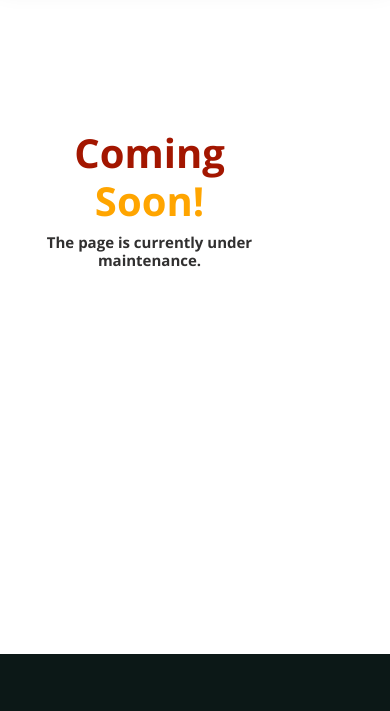
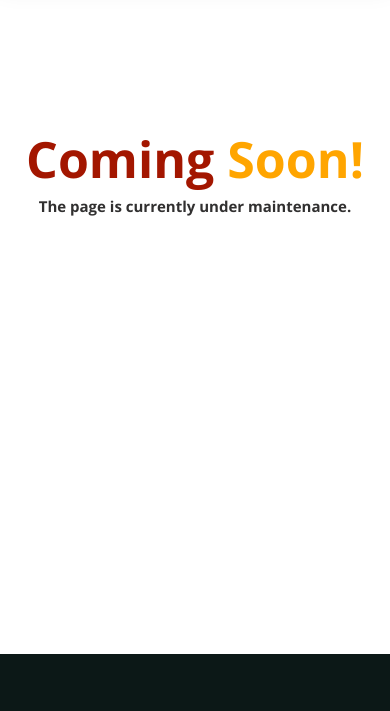
Before and after one commit to FestuMiles/testing, a plain HTML site: page index.html in a window 390 px wide. Shown: the part 122-833 px from the top of the page. Drawn offline with nearby package versions, Linux system fonts and the light colour scheme.

Commit message:
Update coming_soon.css

```diff
--- a/coming_soon.css
+++ b/coming_soon.css
@@ -181,19 +181,16 @@ nav .mobile-nav-toggle{
       text-align: center;
   }
   .coming_soon h1{
-        font-size: 40px;
+      font-size: 50px;
       margin-top: 150px;
   }
   .coming_soon h2{
     font-size: 15px;
   }
 
-    /* .coming_soon .image-section{
-        width: 35%;
-        padding-top: 50px;
-        padding-bottom: 0;
-        align-content: space-around;
-    } */
+  .coming_soon .image-section{
+      width: 0px;
+  }
   .coming_soon .image-section img{
       display: none;
       margin-top: 0;
```
Lines whose indentation alone changed are shown as unchanged.
